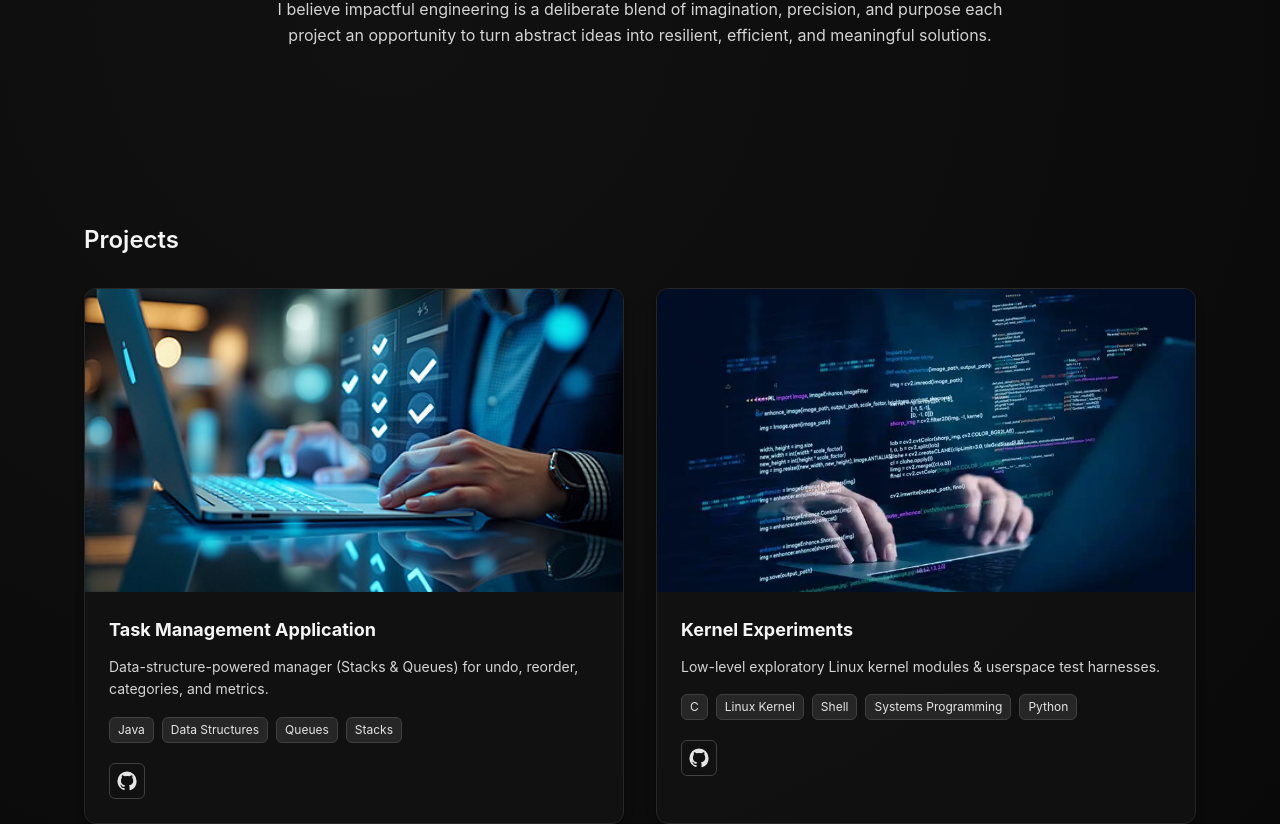
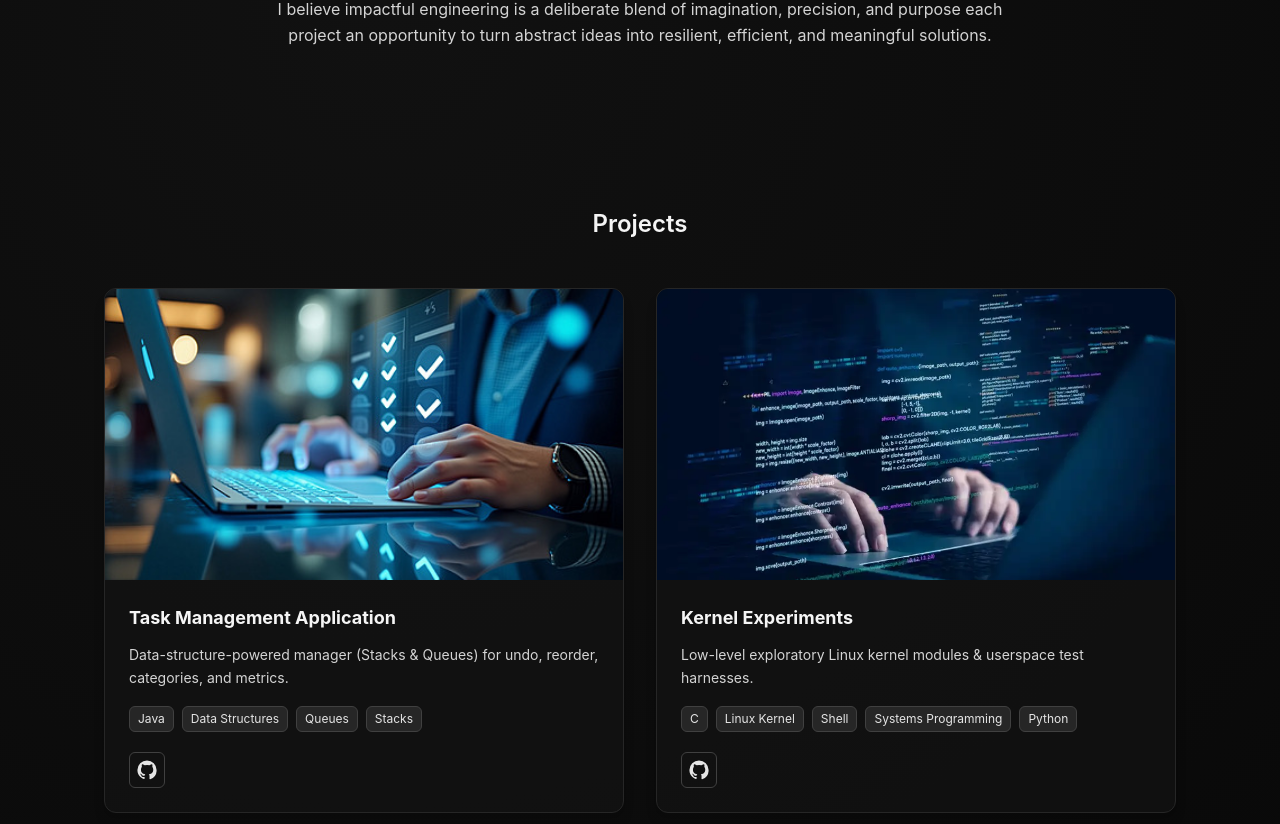
Before and after one commit to Kernel-Hunter/kernel-portfolio, a Next.js app: page / in a window 1280 px wide. Shown: the part 753-1577 px from the top of the page. Built offline with nearby package versions, Linux system fonts and the light colour scheme.

Commit message:
Update ProjectsSection.jsx

```diff
--- a/components/ProjectsSection.jsx
+++ b/components/ProjectsSection.jsx
@@ -1,12 +1,18 @@
-import projects from '../data/projects.js';
+'use client';
+
 import ProjectCard from './ProjectCard.jsx';
+import projects from '../data/projects.js'; // adjust path if needed
 
 export default function ProjectsSection() {
   return (
-    <section id="projects" className="py-24">
-      <h3 className="section-title">Projects</h3>
-      <div className="grid gap-8 md:grid-cols-2">
-        {projects.map(p => <ProjectCard key={p.id} project={p} />)}
+    <section id="projects" className="py-20">
+      <div className="max-w-6xl mx-auto px-5">
+        <h3 className="section-title text-center mb-12">Projects</h3>
+        <div className="grid grid-cols-1 md:grid-cols-2 gap-8">
+          {projects.map((p, i) => (
+            <ProjectCard key={p.id || p.title} project={p} index={i} />
+          ))}
+        </div>
       </div>
     </section>
   );
```
